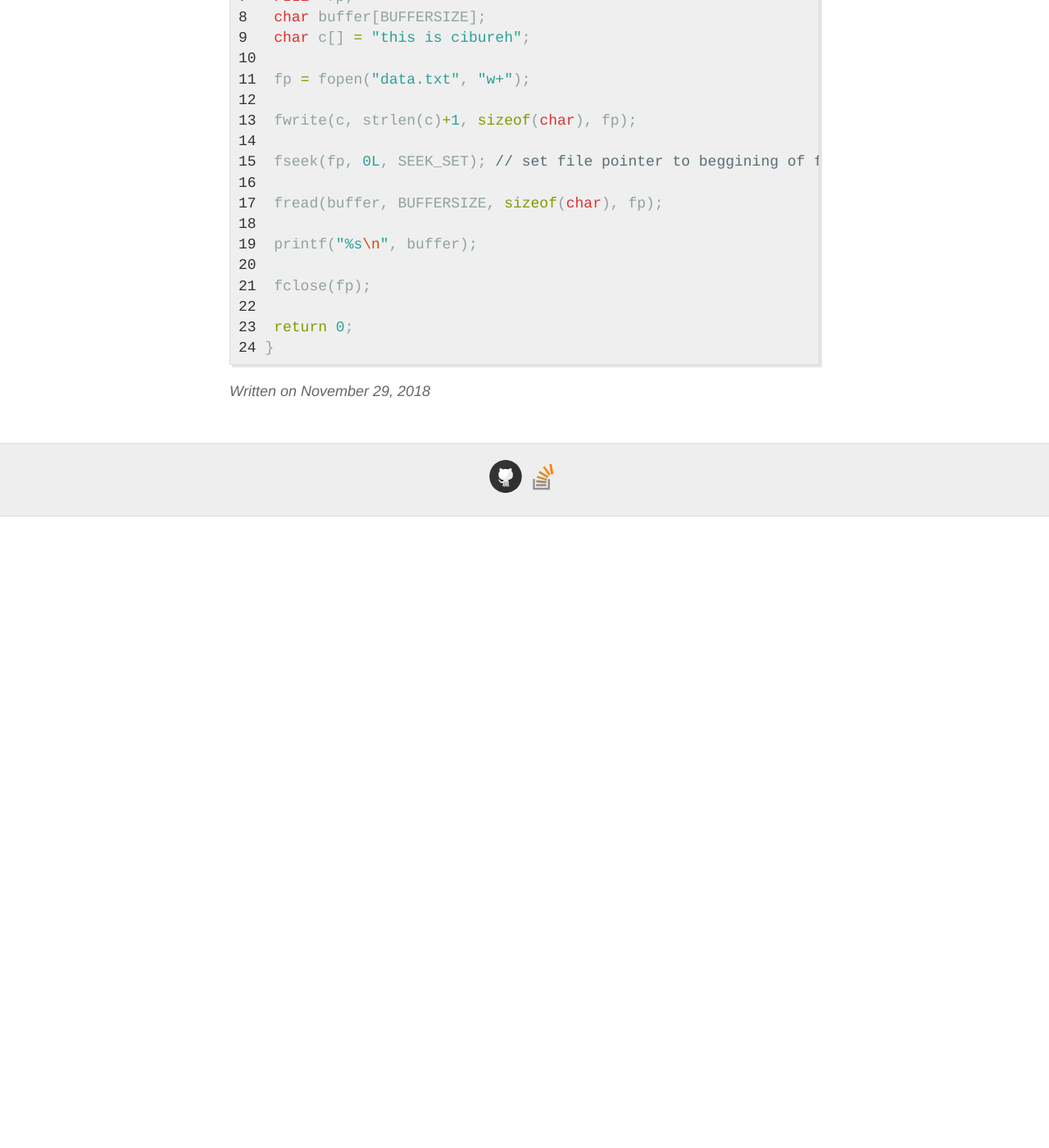
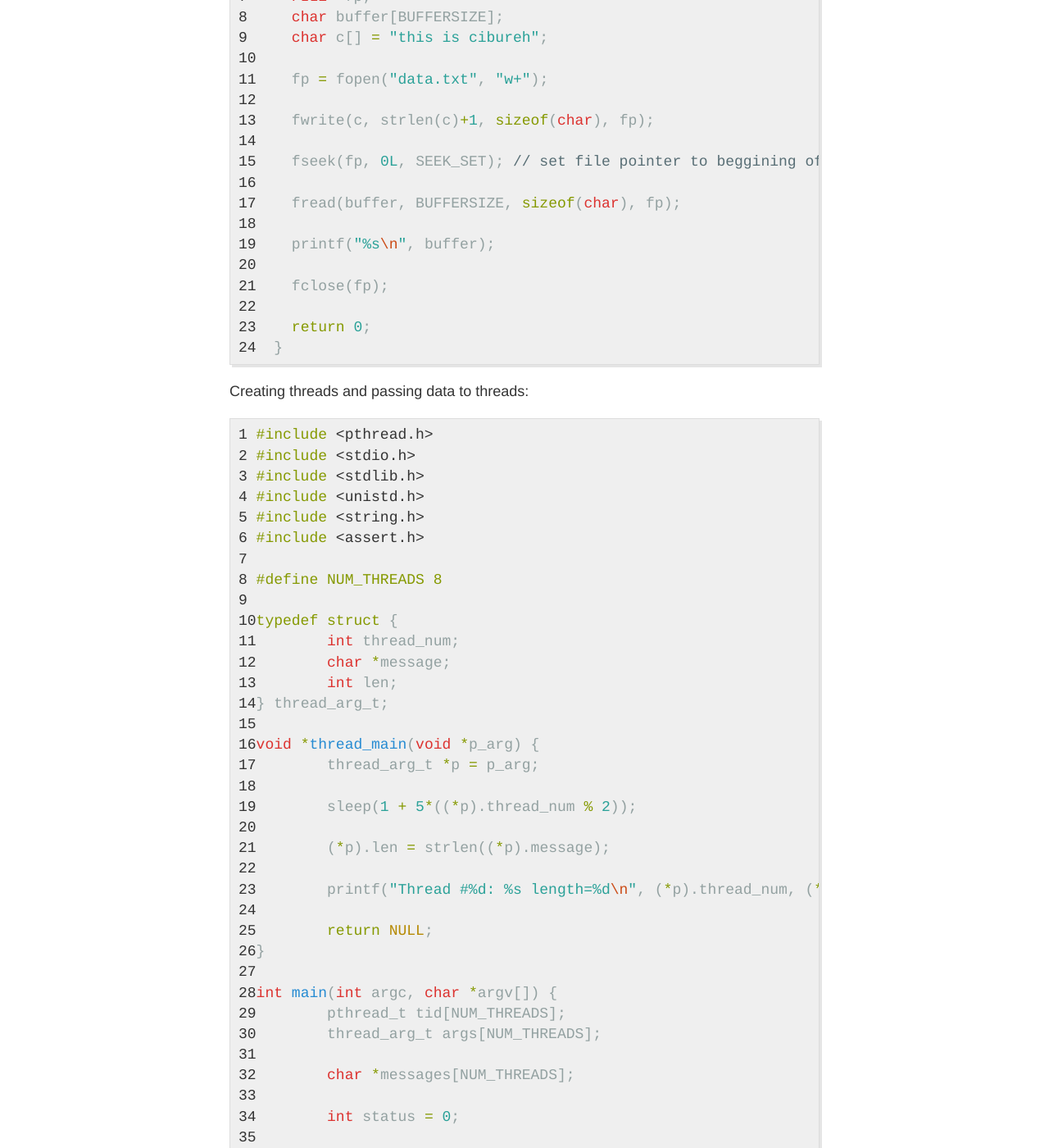
Before and after one commit to gutucristian/gutucristian.github.io, a Jekyll site: the page built from _posts/2018-11-29-C-IO-Tips-and-Tricks.md, in a window 1280 px wide and 1400 px high, scrolled down 2118 px. Shown: the whole window at 82% size. Built offline with Jekyll 4.4.1, drawn with Linux system fonts in a browser that asks for light colours; our own code applies the rules of GitHub Pages for plain Markdown files; before the commit the page ends 2748 px from its top, so only the background shows below that; some of the changed text lies outside the part shown.

Commit message:
Update 2018-11-29-C-IO-Tips-and-Tricks.md

```diff
--- a/_posts/2018-11-29-C-IO-Tips-and-Tricks.md
+++ b/_posts/2018-11-29-C-IO-Tips-and-Tricks.md
@@ -69,28 +69,95 @@
 
 Another option is `fread` and `fwrite`:
 {% highlight c linenos %}
+  #include <string.h>
+  #include <stdio.h>
+
+  #define BUFFERSIZE 100
+
+  int main(int argc, char *argv[]) {
+    FILE *fp;
+    char buffer[BUFFERSIZE];
+    char c[] = "this is cibureh";
+
+    fp = fopen("data.txt", "w+");
+
+    fwrite(c, strlen(c)+1, sizeof(char), fp);
+
+    fseek(fp, 0L, SEEK_SET); // set file pointer to beggining of file
+
+    fread(buffer, BUFFERSIZE, sizeof(char), fp);
+
+    printf("%s\n", buffer);
+
+    fclose(fp);
+
+    return 0;
+  }
+{% endhighlight %}
+
+Creating threads and passing data to threads:
+{% highlight c linenos %}
+#include <pthread.h>
+#include <stdio.h>
+#include <stdlib.h>
+#include <unistd.h>
 #include <string.h>
-#include <stdio.h>
+#include <assert.h>
 
-#define BUFFERSIZE 100
+#define NUM_THREADS 8
+
+typedef struct {
+	int thread_num;
+	char *message;
+	int len;
+} thread_arg_t;
+
+void *thread_main(void *p_arg) {
+	thread_arg_t *p = p_arg;
+
+	sleep(1 + 5*((*p).thread_num % 2));
+
+	(*p).len = strlen((*p).message);
+
+	printf("Thread #%d: %s length=%d\n", (*p).thread_num, (*p).message, (*p).len);
+
+	return NULL;
+}
 
 int main(int argc, char *argv[]) {
-  FILE *fp;
-  char buffer[BUFFERSIZE];
-  char c[] = "this is cibureh";
+	pthread_t tid[NUM_THREADS];
+	thread_arg_t args[NUM_THREADS];
 
-  fp = fopen("data.txt", "w+");
+	char *messages[NUM_THREADS];
 
-  fwrite(c, strlen(c)+1, sizeof(char), fp);
+	int status = 0;
 
-  fseek(fp, 0L, SEEK_SET); // set file pointer to beggining of file
+	messages[0] = "English: Hello World!";
+	messages[1] = "French: Bonjour, le monde!";
+	messages[2] = "Spanish: Hola al mundo";
+	messages[3] = "Klingon: Nuq neH!";
+	messages[4] = "German: Guten Tag, Welt!";
+	messages[5] = "Russian: Zdravstvuyte, mir!";
+	messages[6] = "Japan: Sekai e konnichiwa!";
+	messages[7] = "Latin: Orbis, te saluto!";
 
-  fread(buffer, BUFFERSIZE, sizeof(char), fp);
+	int i ;
 
-  printf("%s\n", buffer);
+	for (i = 0; i < NUM_THREADS; i++) {
+		args[i].thread_num = i;
+		args[i].message = messages[i];
 
-  fclose(fp);
+		printf("Creating thread #%d\n", i);
 
-  return 0;
- }
+		status = pthread_create(&tid[i], NULL, thread_main, &args[i]);
+		assert(status == 0);
+	}
+
+	for (i = 0; i < NUM_THREADS; i++) {
+		status = pthread_join(tid[i], NULL);
+		assert(status == 0);
+	}
+
+	pthread_exit(NULL);
+}
 {% endhighlight %}
```
